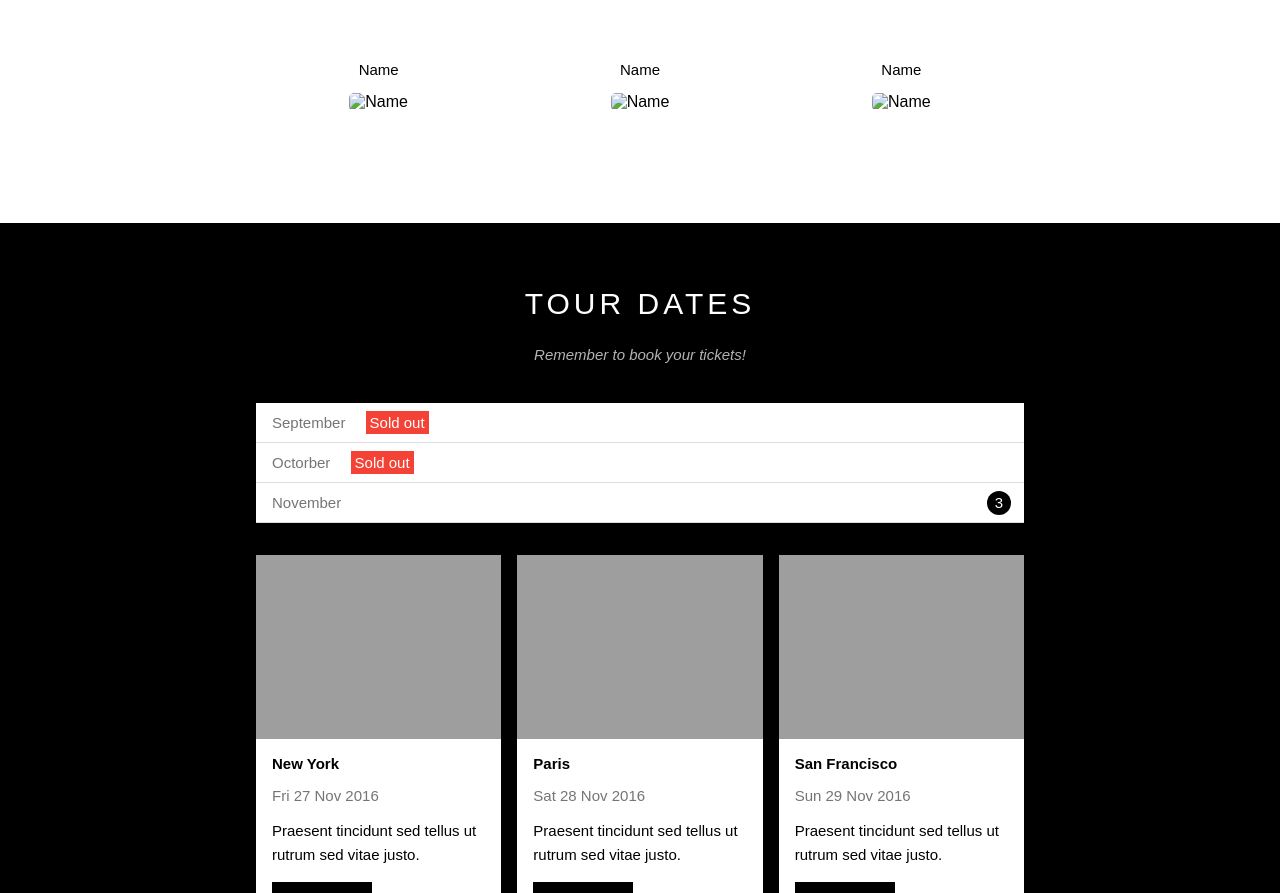
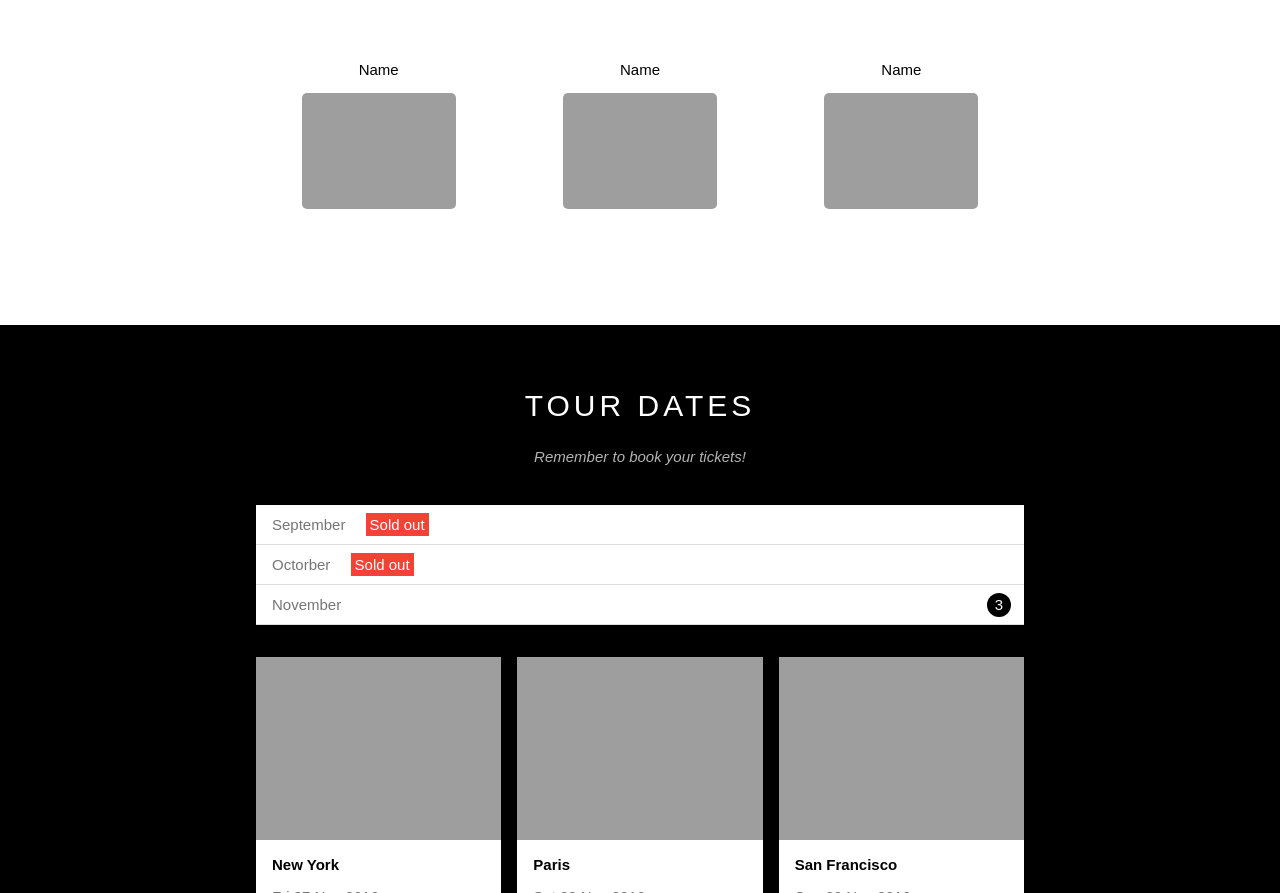
Before and after one commit to phu021199/tryw3css_templates_band, a plain HTML site: page index.html in a window 1280 px wide. Shown: the part 1001-1894 px from the top of the page. Drawn offline with Linux system fonts and the light colour scheme; the site is published under a folder, as on GitHub Pages, so addresses that start at the root find nothing.

Commit message:
Update index.html

```diff
--- a/index.html
+++ b/index.html
@@ -62,15 +62,15 @@
                 <div class="row member-list">
                     <div class=" col col-third text-center s-col-full mt-32">
                         <p class="member-name">Name</p>
-                        <img src="/assets/img/band/member1.jpg" alt="Name" class="member-img">
+                        <img src="./assets/img/band/member1.jpg" alt="Name" class="member-img">
                     </div>
                     <div class=" col col-third text-center s-col-full mt-32">
                         <p class="member-name">Name</p>
-                        <img src="/assets/img/band/member1.jpg" alt="Name" class="member-img">
+                        <img src="./assets/img/band/member1.jpg" alt="Name" class="member-img">
                     </div>
                     <div class=" col col-third text-center s-col-full mt-32">
                         <p class="member-name">Name</p>
-                        <img src="/assets/img/band/member1.jpg" alt="Name" class="member-img">
+                        <img src="./assets/img/band/member1.jpg" alt="Name" class="member-img">
                     </div>
                 </div>
             </div>
```
